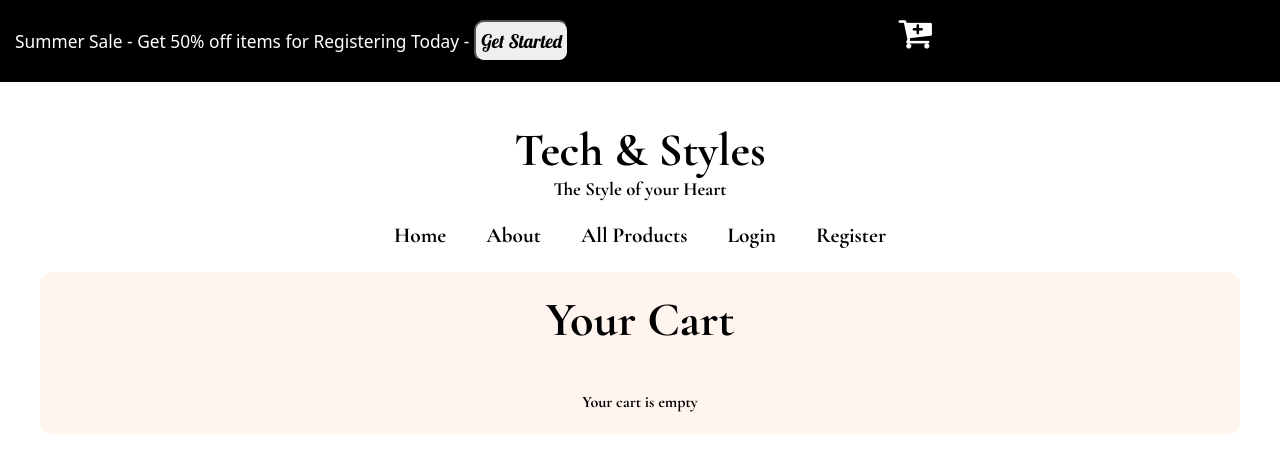
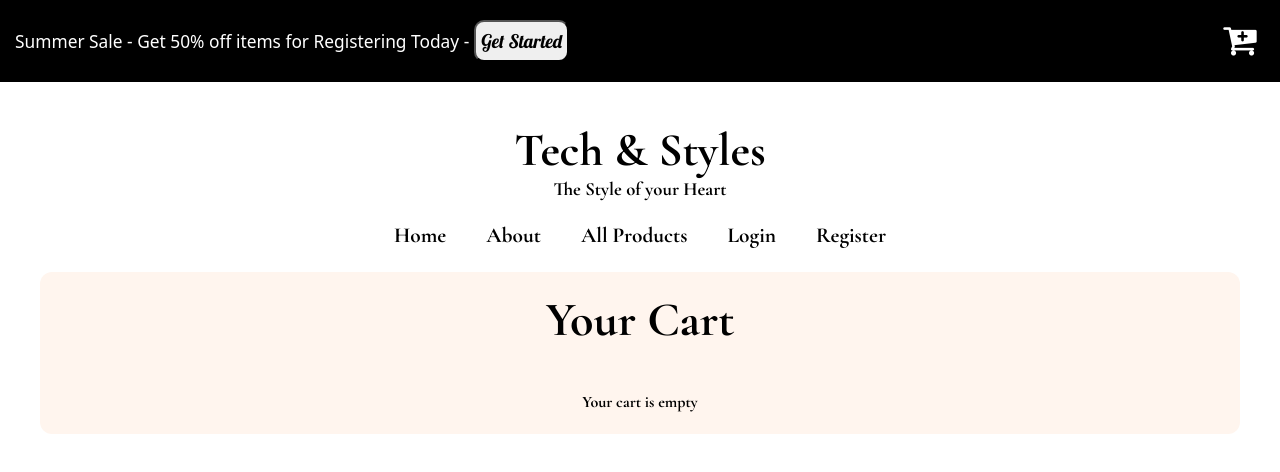
Before and after one commit to Capstone-ACC/My-Capstone, a React (Vite) app: page /cart in a window 1280 px wide. Shown: the top 472 px of the page. Built offline with nearby package versions, Linux system fonts and the light colour scheme.

Commit message:
adding more styles and adding function to naviagte to cart, when shopping cart icon is clicked

```diff
--- a/src/components/MyCart.jsx
+++ b/src/components/MyCart.jsx
@@ -125,23 +125,15 @@
 
 import React, { useContext } from 'react';
 import { CartContext } from '../Context/cart';
+import { useNavigate } from 'react-router-dom';
 
 const Cart = () => {
   const { cartItems, removeFromCart, clearCart, getCartTotal, addToCart } = useContext(CartContext);
 
-  // const handleDecreaseQuantity = (item) => {
-  //   if (item.quantity > 1) {
-  //     removeFromCart(item);
-  //   }
-  // };
-
-  // const handleIncreaseQuantity = (item) => {
-  //   addToCart({ ...item, quantity: item.quantity + 1 });
-  // };
-
-  // const handleRemoveItem = (item) => {
-  //    removeFromCart(item);
-  // };
+  const navigate= useNavigate();
+  const keepShopping = () => {
+    navigate("/main-all-products");
+  }
 
   return (
     <section className="cart-container">
@@ -166,10 +158,10 @@ const Cart = () => {
             </div>
           ))}
           <div className="total-checkout-keepShopping">
-            <span>Grand Total: ${getCartTotal()}</span>
+            <span style={{fontSize: '18pt'}}>Grand Total: ${getCartTotal()}</span>
 
             <section>
-              <button>Keep Shopping</button>
+              <button onClick={keepShopping}>Keep Shopping</button>
               <button onClick={clearCart} >Clear Cart</button>
               <button>Check Out</button>
             </section>
--- a/src/components/TopHeader.jsx
+++ b/src/components/TopHeader.jsx
@@ -1,7 +1,7 @@
 import React from 'react'
 import { useNavigate } from 'react-router-dom';
 import "./css/TopHeader.css";
-// import { Link } from 'react-router-dom'
+import { Link } from 'react-router-dom'
 // import { saveCartToLocalStorage } from '../Context/CartUtils'
 
   // //handle logout
@@ -25,6 +25,11 @@ export default function TopHeader({size}) {
   const goToRegister = () => {
     navigate("/register")
   }
+
+  const goToCart = () => {
+    navigate("/cart");
+  }
+
   return (
 
     <div className="top-header">
@@ -34,7 +39,9 @@ export default function TopHeader({size}) {
         <button onClick={goToRegister}>Get Started</button>
     </div>
 
-      <i className="fa fa-cart-plus cart-icon" style={{fontSize: '36px'}}></i>
+
+      <div className="cart-icon"><i className="fa fa-cart-plus cart-icon" style={{fontSize: '36px', cursor: 'pointer'}} onClick={goToCart}></i></div>
+
       <span>{size}</span>
       {/* <Link to="/login" className="login" onClick={()=>handleLogOut()}>Logout</Link>
       <Link to="/login" className="login">Login</Link> */}
--- a/src/components/css/Cart-Checkout.css
+++ b/src/components/css/Cart-Checkout.css
@@ -31,13 +31,14 @@ h2 {
 }
 
 .more-styles {
-    font-size: 16pt;
+    font-size: 14pt;
 }
 
 .total-checkout-keepShopping {
     display: flex;
     justify-content: center;
     flex-direction: column;
+    margin-top: 40px;
 }
 
 .myItems {
--- a/src/components/css/TopHeader.css
+++ b/src/components/css/TopHeader.css
@@ -4,38 +4,17 @@
     width: 100%;
     padding: 15px;
     color: white;
+    font-size: 13pt;
     display: flex;
-    flex-direction: row;
     justify-content: space-between;
-    font-size: 13pt;
+    align-items: center;
   }
 
-  @media  screen and (max-width: 414px) {
-    .top-header {
-      width: 100%;
-      text-align: left;
-      display: flex;
-      flex-direction: column;
-    }
-  }
+  .cart-icon {
+    margin-left: auto;
+ }
 
-  @media  screen and (max-width: 375px) {
-    .top-header {
-      width: 100%;
-      padding: 20px;
-      display: flex;
-      flex-direction: column;
-    }
-  }
 
-  @media  screen and (max-width: 280px) {
-    .top-header {
-      width: 100%;
-      padding: 50px;
-      display: flex;
-      flex-direction: column;
-    }
-  }
 
 /*
   .login {
```
